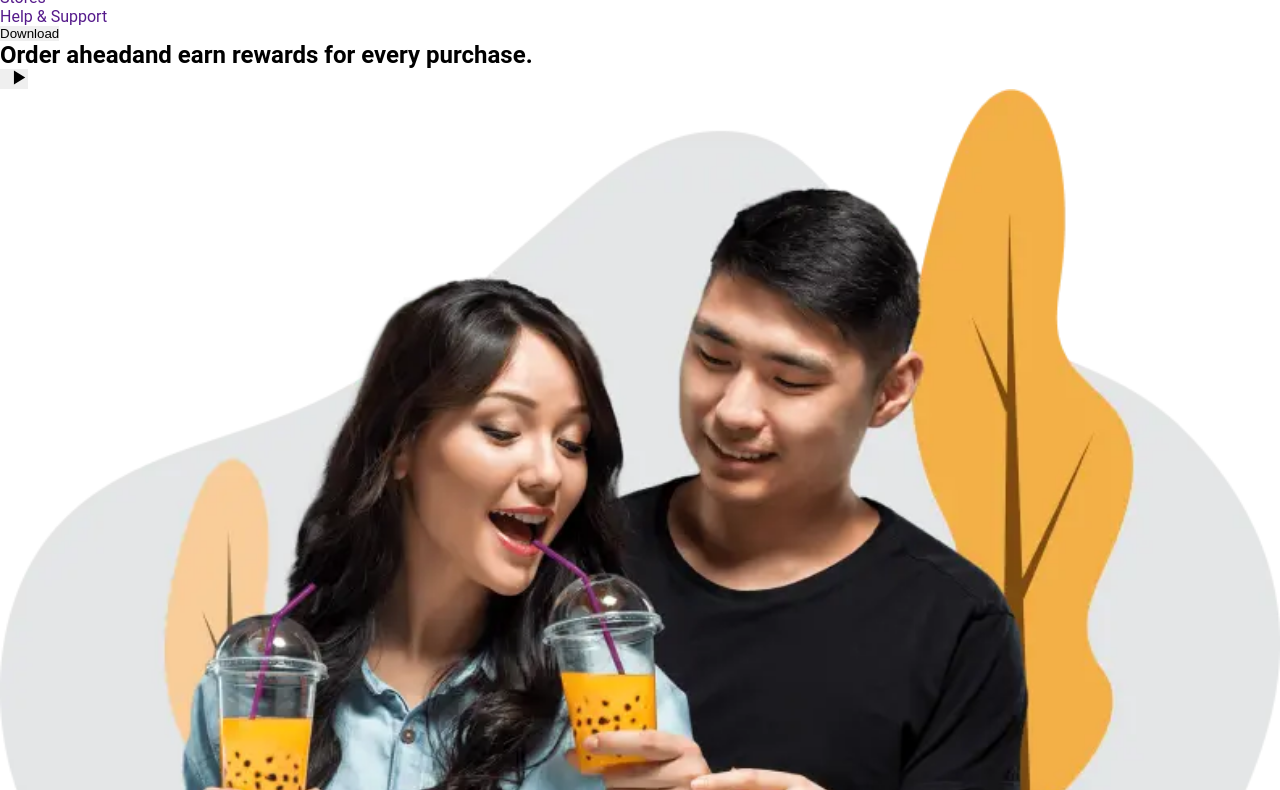
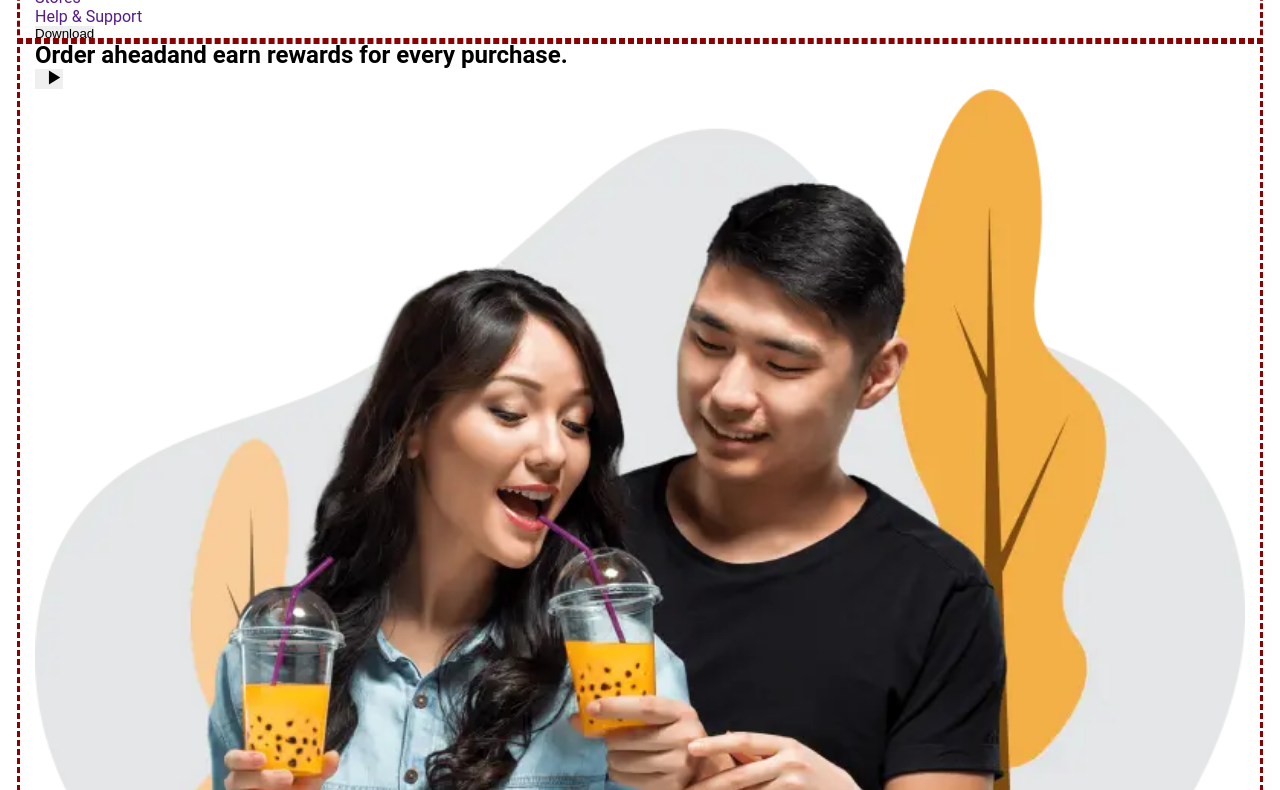
Before and after one commit to elen-purple/tpass, a plain HTML site: page index.html in a window 1280 px wide. Shown: the part 63-853 px from the top of the page. Drawn offline with Linux system fonts and the light colour scheme.

Commit message:
makes container

```diff
--- a/sass/base/_container.scss
+++ b/sass/base/_container.scss
@@ -0,0 +1,6 @@
+.container {
+    width: 1210px;
+    margin: 0 auto;
+    padding: 0 15px;
+    outline: darkred dashed;
+}
```
Also changed, not shown: css/index.css, css/index.min.css, 2 other files.
